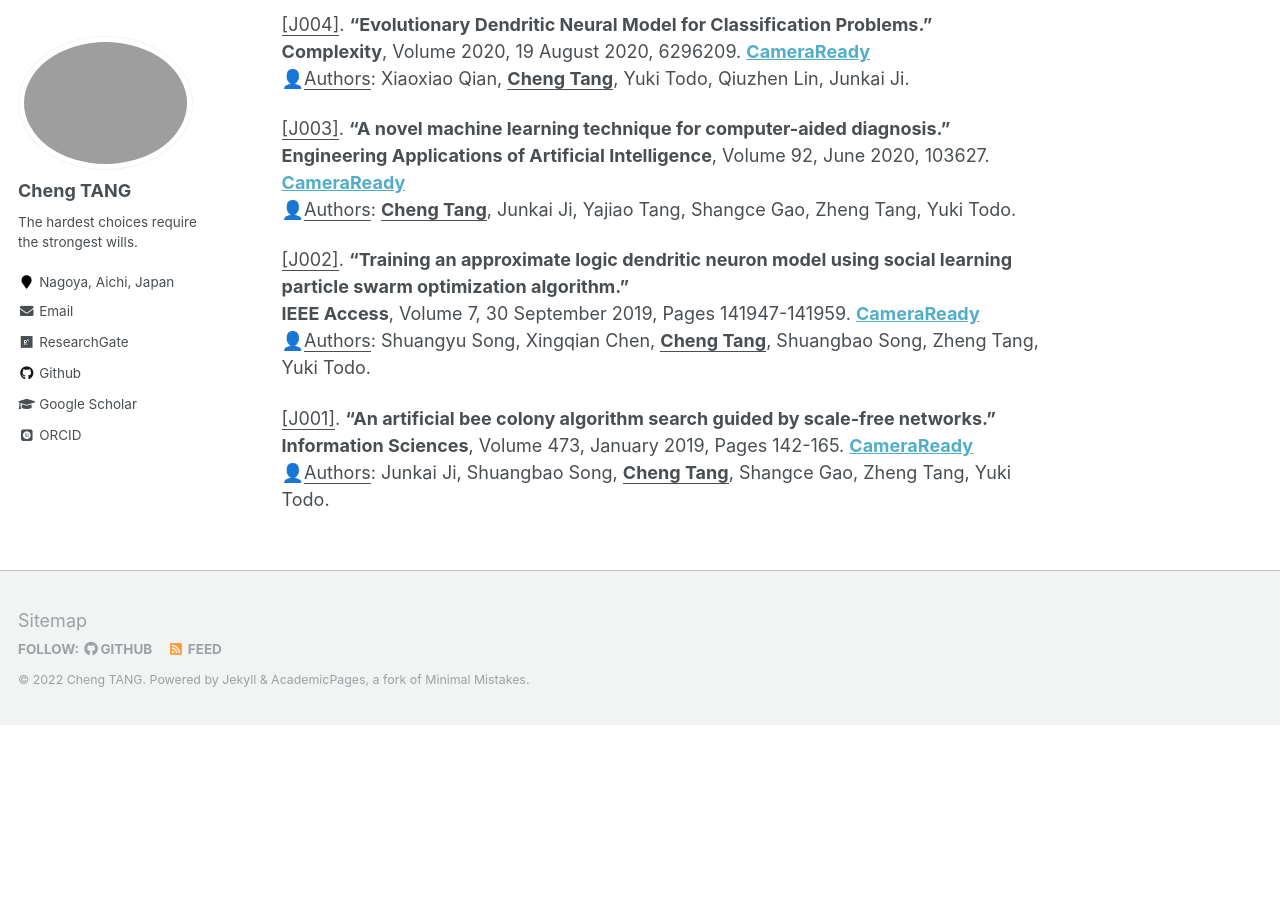
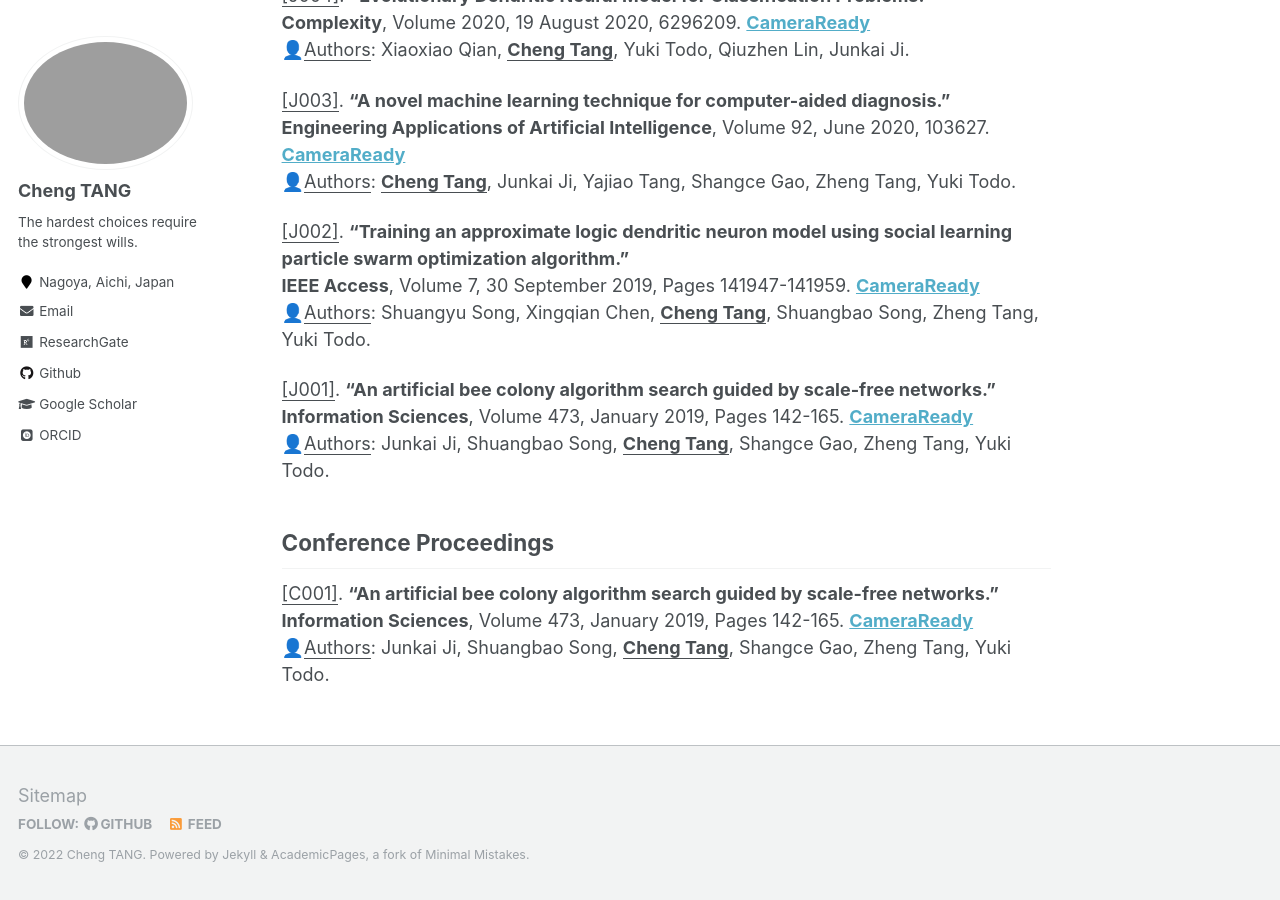
Before and after one commit to ChengTANG-AI/chengtang-ai.github.io, a Jekyll site: the page built from _pages/JournalPublications.md, in a window 1280 px wide and 900 px high, scrolled down 1776 px. Built offline with Jekyll 4.4.1, drawn with Linux system fonts in a browser that asks for light colours; some web fonts are replaced; before the commit the page ends 2501 px from its top, so only the background shows below that; some of the changed text lies outside the part shown.

Commit message:
Update JournalPublications.md

```diff
--- a/_pages/JournalPublications.md
+++ b/_pages/JournalPublications.md
@@ -4,7 +4,7 @@ permalink: /JournalPublications/
 author_profile: true
 ---
 
-**[Preprints](#preps)** &nbsp; &nbsp; - &nbsp; &nbsp; **[Journal Publications](#pubs)** &nbsp; &nbsp; - &nbsp; &nbsp; **[Google Scholar Profile (Up to date)](https://scholar.google.com/citations?user=GvXOVv0AAAAJ)**
+**[Preprints](#preps)** &nbsp; &nbsp; - &nbsp; &nbsp; **[Journal Publications](#pubs)** &nbsp; &nbsp; - &nbsp; &nbsp; **[Conference Proceedings](#cops)** &nbsp; &nbsp; - &nbsp; &nbsp; **[Google Scholar Profile (Up to date)](https://scholar.google.com/citations?user=GvXOVv0AAAAJ)**
 
 <h2 id="preps">
 Preprints
@@ -90,3 +90,13 @@ Publications
 <u>[J001]</u>. **"An artificial bee colony algorithm search guided by scale-free networks."**
 **Information Sciences**, Volume 473, January 2019, Pages 142-165. **[CameraReady](https://doi.org/10.1016/j.ins.2018.09.034)**
 👤<u>Authors</u>: Junkai Ji, Shuangbao Song, **<u>Cheng Tang</u>**, Shangce Gao, Zheng Tang, Yuki Todo.
+
+
+<h2 id="cops">
+Conference Proceedings
+</h2>
+
+
+<u>[C001]</u>. **"An artificial bee colony algorithm search guided by scale-free networks."**
+**Information Sciences**, Volume 473, January 2019, Pages 142-165. **[CameraReady](https://doi.org/10.1016/j.ins.2018.09.034)**
+👤<u>Authors</u>: Junkai Ji, Shuangbao Song, **<u>Cheng Tang</u>**, Shangce Gao, Zheng Tang, Yuki Todo.
```
Also changed, not shown: other parts of _pages/JournalPublications.md (+2 -2 lines).
